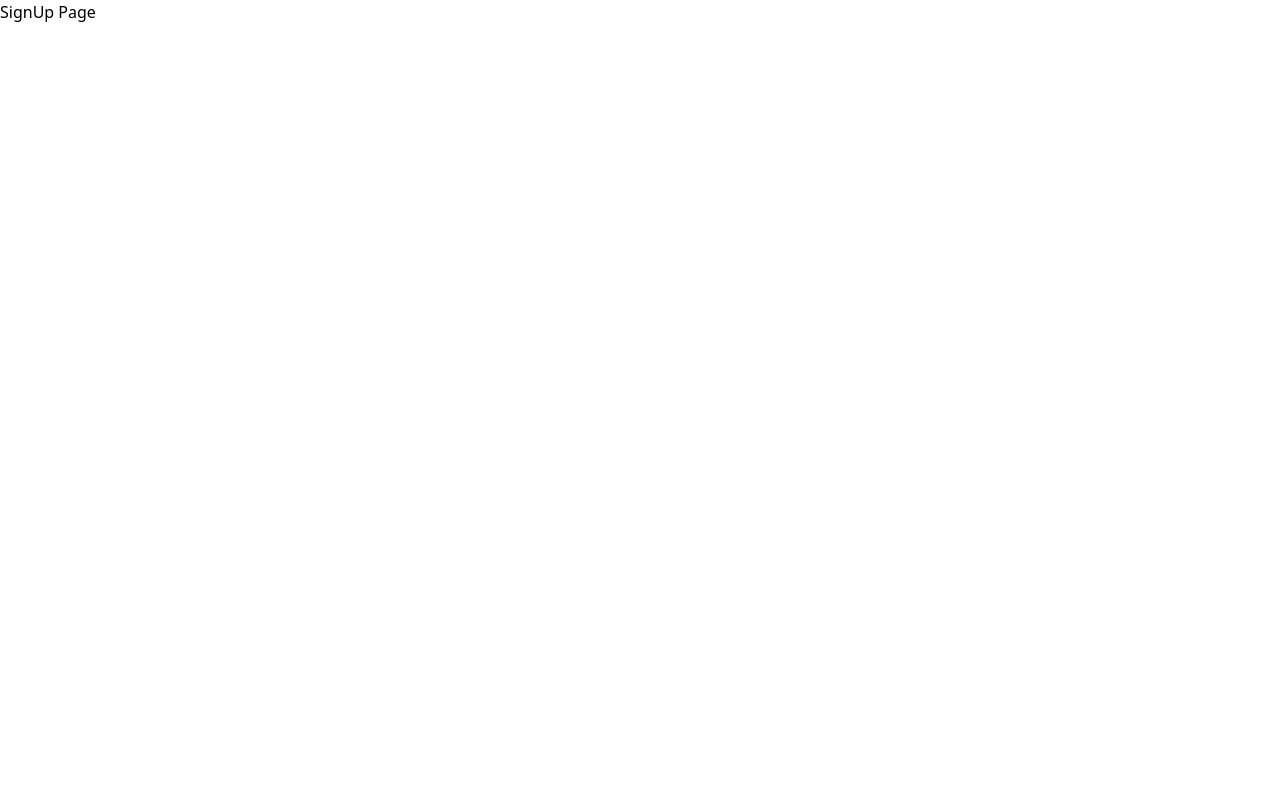
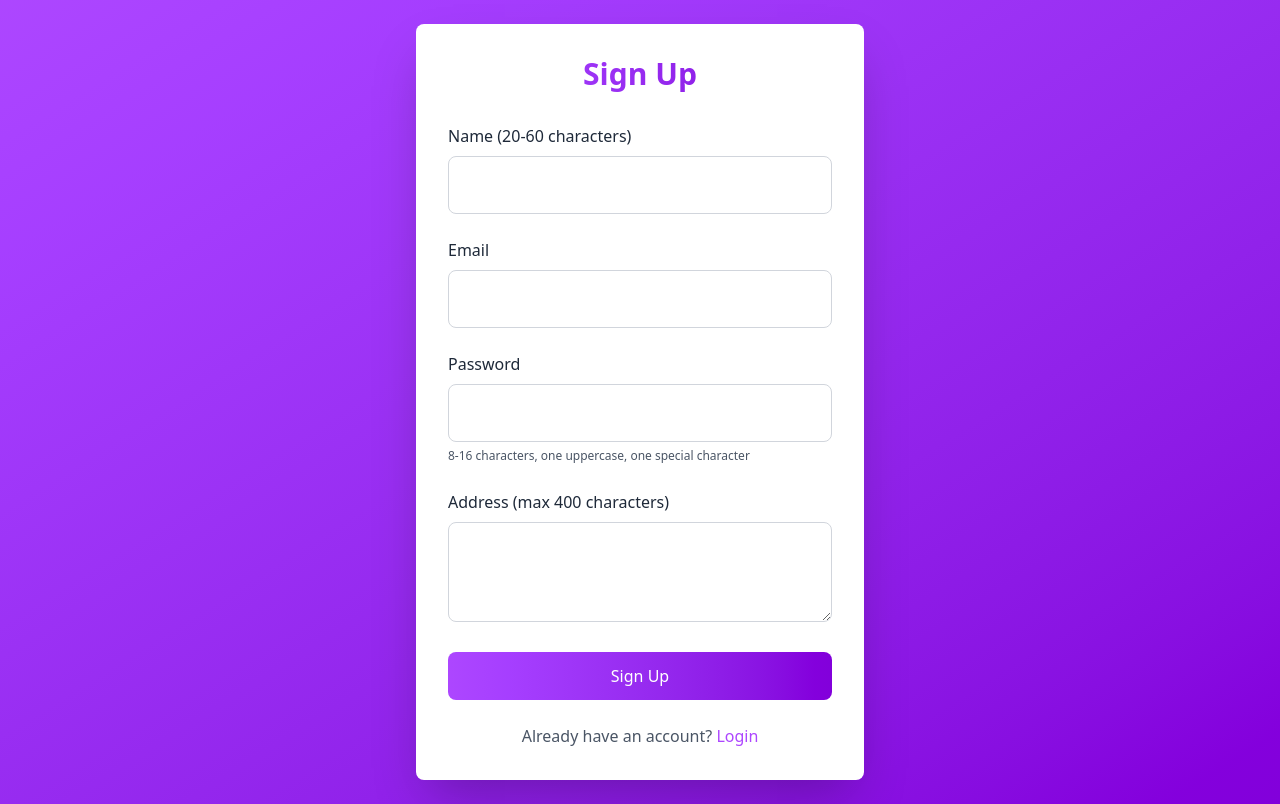
Before and after one commit to Vishalkirthik-TV/Store-Ratings, a React (Vite) app in the folder frontend/: page /signup in a window 1280 px wide. Built offline with nearby package versions, Linux system fonts and the light colour scheme.

Commit message:
adding signup page codes

```diff
--- a/frontend/src/pages/Signup.jsx
+++ b/frontend/src/pages/Signup.jsx
@@ -1,9 +1,123 @@
-import React from 'react';
+import React, { useState } from 'react';
+import { useNavigate, Link } from 'react-router-dom';
+import { authService } from '../services/authService';
+import { ErrorMessage, SuccessMessage } from '../components/Messages';
+import { FormInput, FormTextarea } from '../components/FormComponents';
 
 function Signup() {
+    const [formData, setFormData] = useState({
+        name: '',
+        email: '',
+        password: '',
+        address: ''
+    });
+    const [error, setError] = useState('');
+    const [success, setSuccess] = useState('');
+    const navigate = useNavigate();
+
+    const handleChange = (e) => {
+        setFormData({
+            ...formData,
+            [e.target.name]: e.target.value
+        });
+    };
+
+    const validateForm = () => {
+        if (formData.name.length < 20 || formData.name.length > 60) {
+            setError('Name must be between 20 and 60 characters');
+            return false;
+        }
+
+        if (formData.address.length > 400) {
+            setError('Address must not exceed 400 characters');
+            return false;
+        }
+
+        const emailRegex = /^[^\s@]+@[^\s@]+\.[^\s@]+$/;
+        if (!emailRegex.test(formData.email)) {
+            setError('Invalid email format');
+            return false;
+        }
+
+        const passwordRegex = /^(?=.*[A-Z])(?=.*[!@#$%^&*(),.?":{}|<>]).{8,16}$/;
+        if (!passwordRegex.test(formData.password)) {
+            setError('Password must be 8-16 characters with at least one uppercase letter and one special character');
+            return false;
+        }
+
+        return true;
+    };
+
+    const handleSubmit = async (e) => {
+        e.preventDefault();
+        setError('');
+        setSuccess('');
+
+        if (!validateForm()) {
+            return;
+        }
+
+        try {
+            await authService.signup(formData);
+            setSuccess('Account created successfully! Redirecting to login...');
+            setTimeout(() => navigate('/login'), 2000);
+        } catch (err) {
+            setError(err.response?.data?.error || 'Signup failed');
+        }
+    };
+
     return (
-        <div>
-            <h1>SignUp Page</h1>
+        <div className="min-h-screen flex items-center justify-center p-6 bg-gradient-to-br from-purple-500 to-purple-700">
+            <div className="bg-white p-8 rounded-lg shadow-2xl w-full max-w-md">
+                <h2 className="text-center mb-8 text-3xl font-bold bg-gradient-to-r from-purple-500 to-purple-700 bg-clip-text text-transparent">
+                    Sign Up
+                </h2>
+                <ErrorMessage message={error} />
+                <SuccessMessage message={success} />
+                <form onSubmit={handleSubmit}>
+                    <FormInput
+                        label="Name (20-60 characters)"
+                        type="text"
+                        name="name"
+                        value={formData.name}
+                        onChange={handleChange}
+                        required
+                    />
+                    <FormInput
+                        label="Email"
+                        type="email"
+                        name="email"
+                        value={formData.email}
+                        onChange={handleChange}
+                        required
+                    />
+                    <FormInput
+                        label="Password"
+                        type="password"
+                        name="password"
+                        value={formData.password}
+                        onChange={handleChange}
+                        required
+                        helpText="8-16 characters, one uppercase, one special character"
+                    />
+                    <FormTextarea
+                        label="Address (max 400 characters)"
+                        name="address"
+                        value={formData.address}
+                        onChange={handleChange}
+                        required
+                    />
+                    <button
+                        type="submit"
+                        className="w-full px-6 py-3 bg-gradient-to-r from-purple-500 to-purple-700 text-white rounded-lg font-medium transition-all hover:-translate-y-0.5 hover:shadow-md"
+                    >
+                        Sign Up
+                    </button>
+                </form>
+                <div className="text-center mt-6 text-gray-600">
+                    Already have an account? <Link to="/login" className="text-purple-500 font-medium hover:text-purple-700">Login</Link>
+                </div>
+            </div>
         </div>
     );
 }
```
